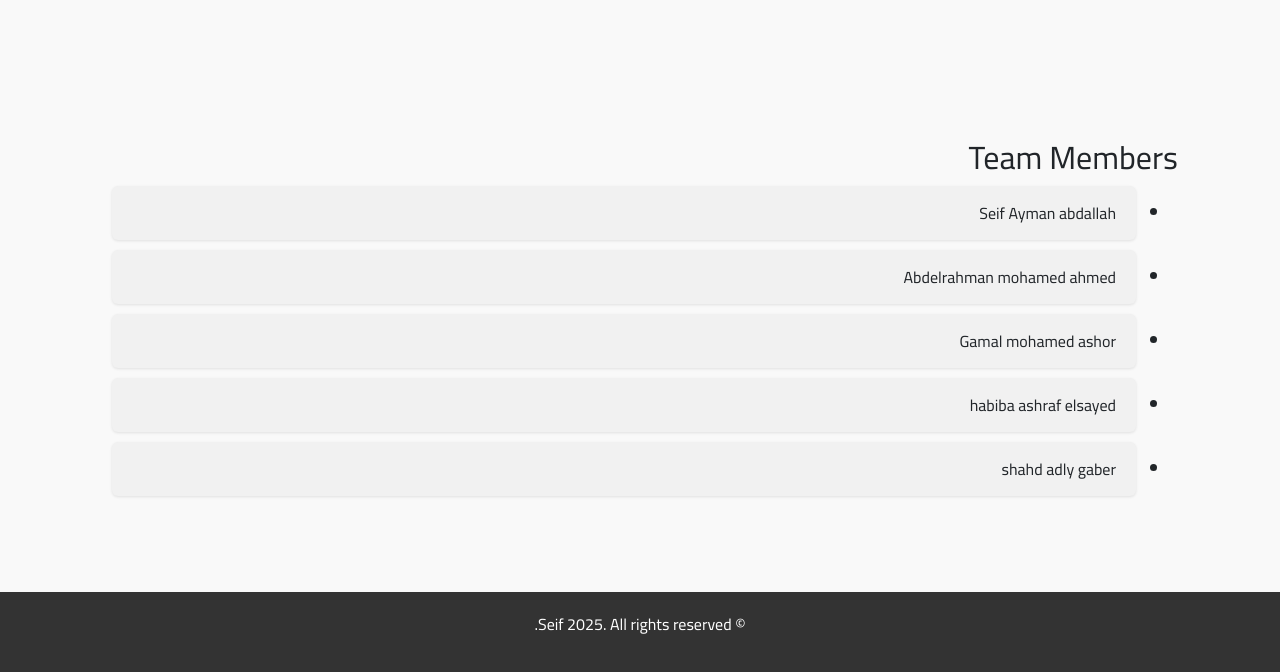
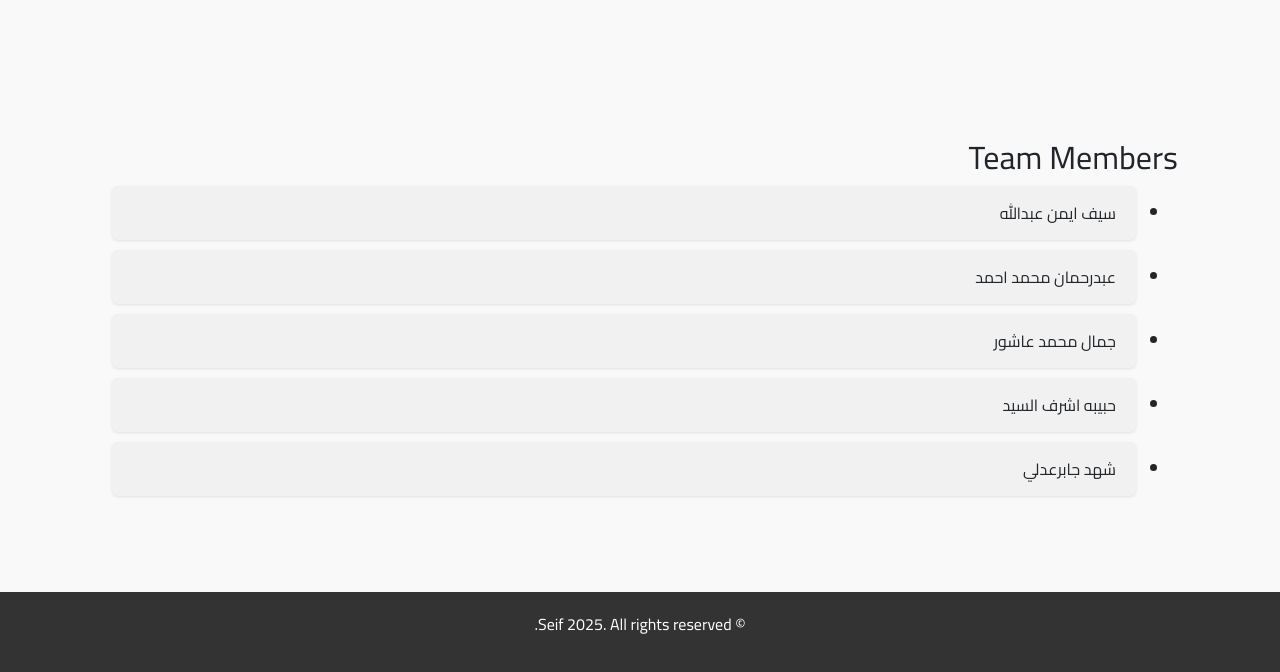
Before and after one commit to seif483r7/collgep, a plain HTML site: page index.html in a window 1280 px wide. Shown: the part 1764-2436 px from the top of the page. Drawn offline with nearby package versions, Linux system fonts and the light colour scheme.

Commit message:
Update index.html

```diff
--- a/index.html
+++ b/index.html
@@ -294,16 +294,16 @@
 
       </div>
     </section>
+      <section id="team" class="section animate_animated animate_fadeInUp">
+        <h2>Team Members</h2>
+        <ul class="team">
+          <li class="animate_animated animate_flipInX">سيف ايمن عبدالله</li>
+          <li class="animate_animated animate_flipInX">عبدرحمان محمد احمد</li>
+          <li class="animate_animated animate_flipInX">جمال محمد عاشور</li>
+          <li class="animate_animated animate_flipInX">حبيبه اشرف السيد</li>
+          <li class="animate_animated animate_flipInX">شهد جابرعدلي</li>
+        </ul>
 
-    <section id="team" class="section animate_animated animate_fadeInUp">
-      <h2>Team Members</h2>
-      <ul class="team">
-        <li class="animate_animated animate_flipInX">Seif Ayman abdallah</li>
-        <li class="animate_animated animate_flipInX">Abdelrahman mohamed ahmed</li>
-        <li class="animate_animated animate_flipInX">Gamal mohamed ashor</li>
-        <li class="animate_animated animate_flipInX">habiba ashraf elsayed</li>
-        <li class="animate_animated animate_flipInX">shahd adly gaber</li>
-      </ul>
     </section>
     </div>
   </section>
```
